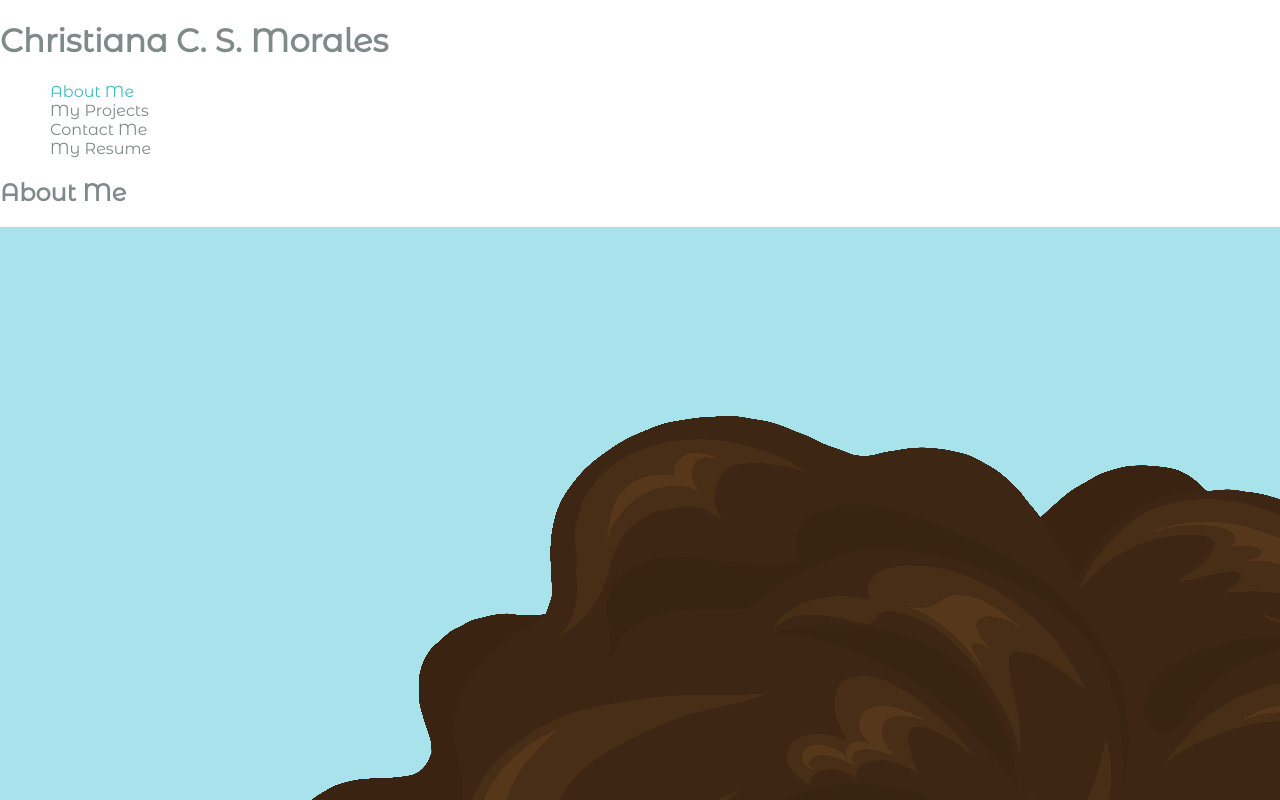
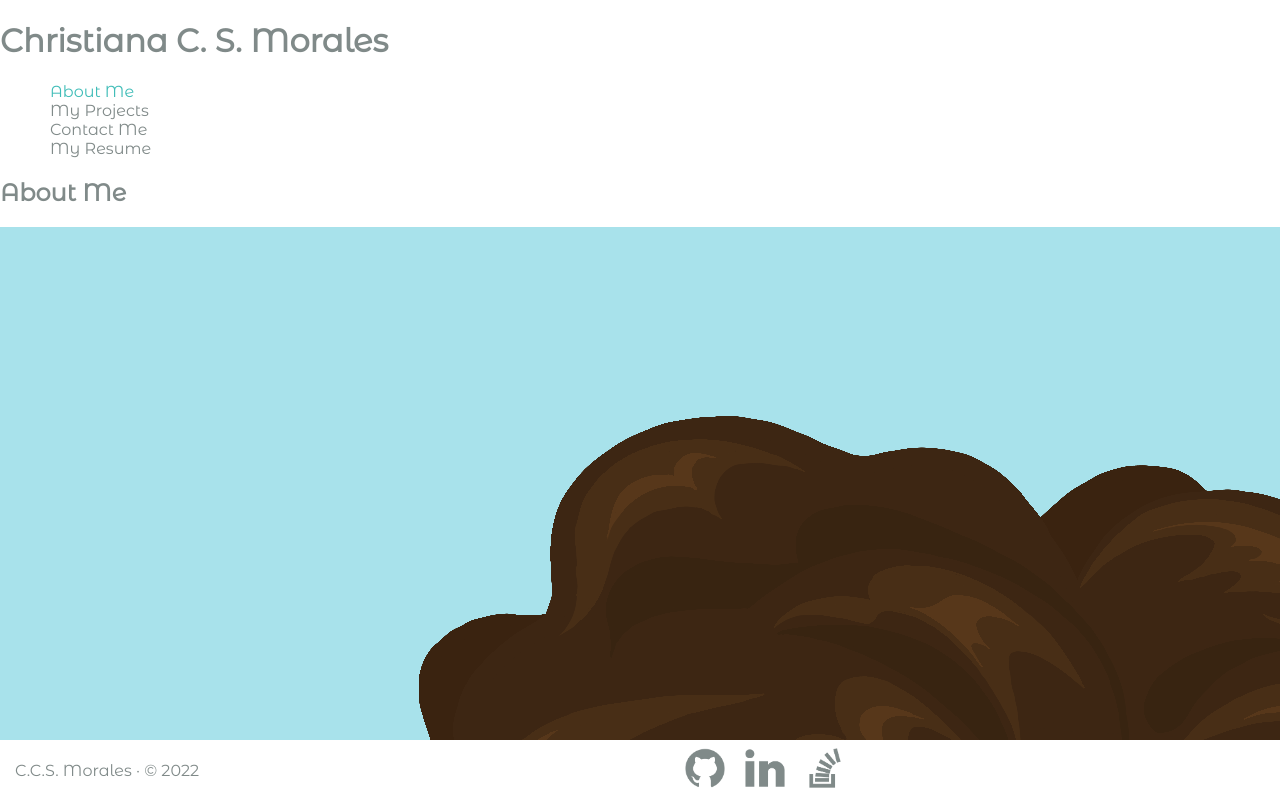
Before and after one commit to NicaVulcan/ccs-morales, a React (Create React App) app: page / in a window 1280 px wide. Shown: the top 800 px of the page. Built offline with nearby package versions, Linux system fonts and the light colour scheme.

Commit message:
styled footer layout

```diff
--- a/public/assets/css/style.css
+++ b/public/assets/css/style.css
@@ -47,13 +47,30 @@ main {
 
 /* footer */
 footer {
-    position: absolute;
+    position: fixed;
     left: 0;
     bottom: 0;
-    height: 100px;
+    height: 60px;
     width: 100%;
     overflow: hidden;
+    background-color: white;
+    display: flex;
+    align-content: center;
+    align-items: center;
+}
+footer p {
+    margin: 5px 15px;
+    padding: auto;
+    width: 50%;
 }
 .footer-links {
     list-style: none;
+    display: flex;
+    margin: 0;
+    width: 50%;
+    align-content: flex-start;
 }
+.footer-icons {
+    height: 40px;
+    margin: 3px 10px;
+}
--- a/src/components/Footer/index.js
+++ b/src/components/Footer/index.js
@@ -26,12 +26,14 @@ function Footer() {
     ]);
     return (
         <footer>
+            <p>C.C.S. Morales · © 2022</p>
             <ul className="footer-links">
                 {footerLinks.map((link) => (
                     <li className="footer-link" key={link.siteName}>
                         <a href={link.url}>
                             <img
                                 alt={link.alt}
+                                className="footer-icons"
                                 src={link.defaultSrc}
                                 // change img source on hover to change color
                                 onMouseEnter={(e) => {
```
